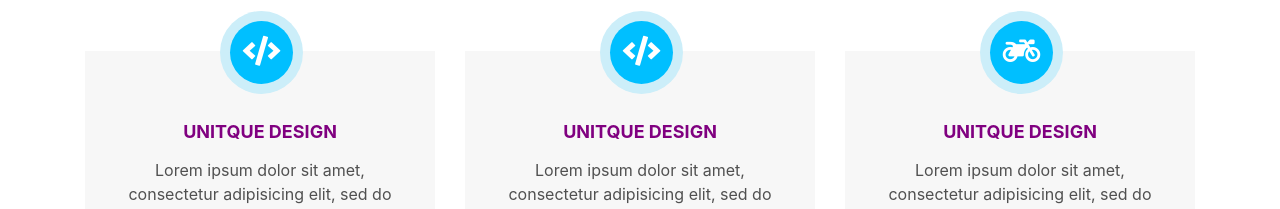
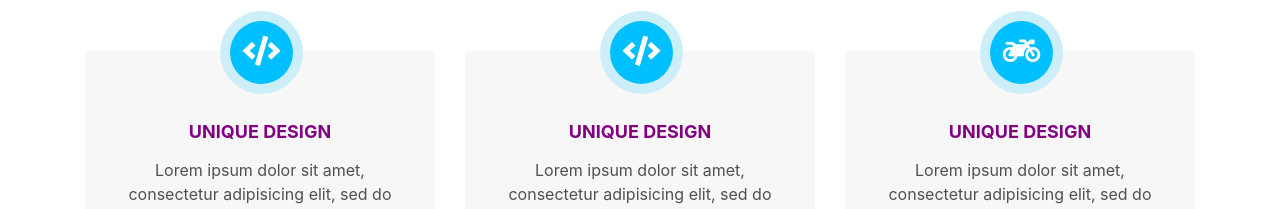
Before and after one commit to nnaeyl/nnaeyl, a plain HTML site: page index.html in a window 1280 px wide. Shown: the part 1020-1229 px from the top of the page. Drawn offline with nearby package versions, Linux system fonts and the light colour scheme.

Commit message:
Update index.html

```diff
--- a/index.html
+++ b/index.html
@@ -126,7 +126,7 @@
 					<div class="col-sm-4">
 						<div class="intro-block">
 							<span class="intro-icon"><i class="fa fa-code"></i></span>
-								<h3>Unitque design</h3>
+								<h3>Unique design</h3>
 								<p>	Lorem ipsum dolor sit amet, consectetur adipisicing elit, sed do eiusmod tempor incididunt ut labore</br>
 								et dolore magna aliqua. Ut enim ad minim veniam, quis nostrud exercitation ullamco laboris nisi ut aliquip ex ea commodo consequat.
 
@@ -138,7 +138,7 @@
 					<div class="col-sm-4">
 						<div class="intro-block">
 							<span class="intro-icon"><i class="fa fa-code"></i></span>
-								<h3>Unitque design</h3>
+								<h3>Unique design</h3>
 								<p>	Lorem ipsum dolor sit amet, consectetur adipisicing elit, sed do eiusmod tempor incididunt ut labore</br>
 								et dolore magna aliqua. Ut enim ad minim veniam, quis nostrud exercitation ullamco laboris nisi ut aliquip ex ea commodo consequat.
 
@@ -150,7 +150,7 @@
 					<div class="col-sm-4">
 						<div class="intro-block">
 							<span class="intro-icon"><i class="fa fa-motorcycle"></i></span>
-								<h3>Unitque design</h3>
+								<h3>Unique design</h3>
 								<p>	Lorem ipsum dolor sit amet, consectetur adipisicing elit, sed do eiusmod tempor incididunt ut labore</br>
 								et dolore magna aliqua. Ut enim ad minim veniam, quis nostrud exercitation ullamco laboris nisi ut aliquip ex ea commodo consequat.
 
```
